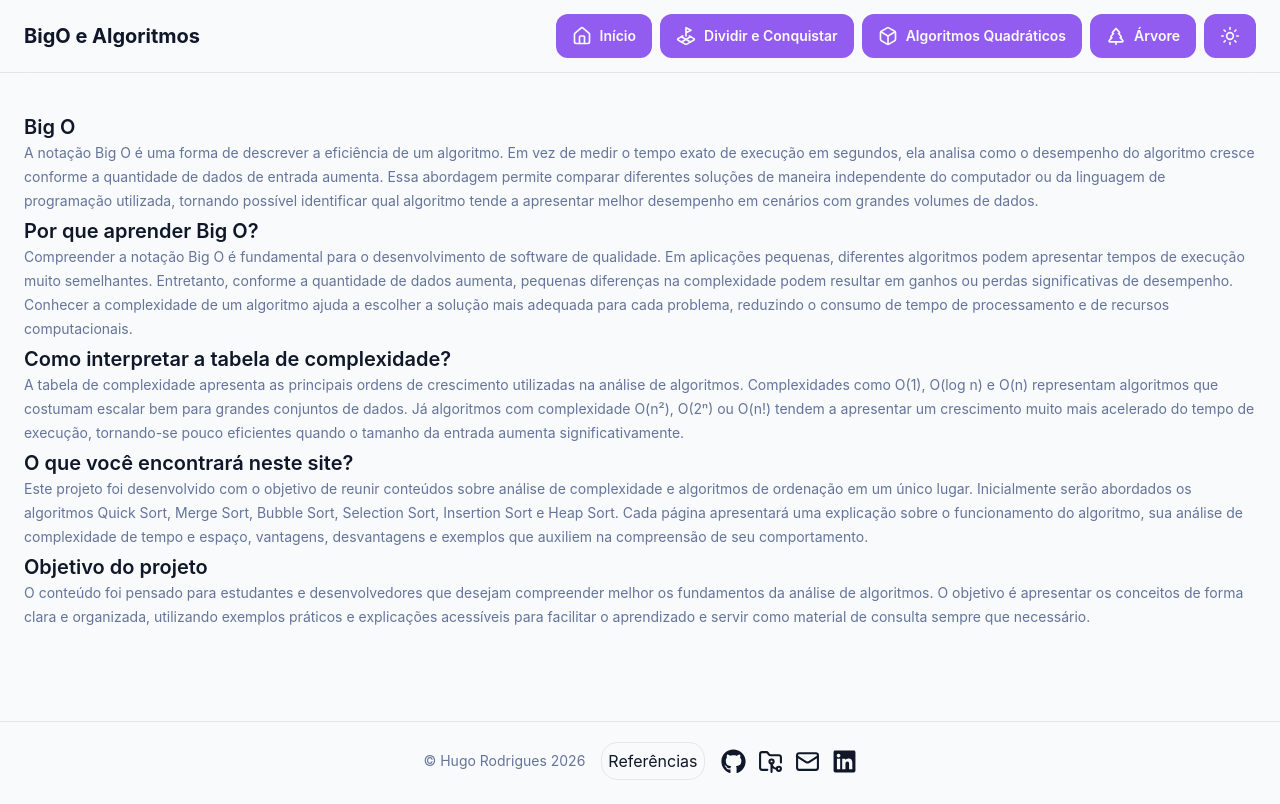
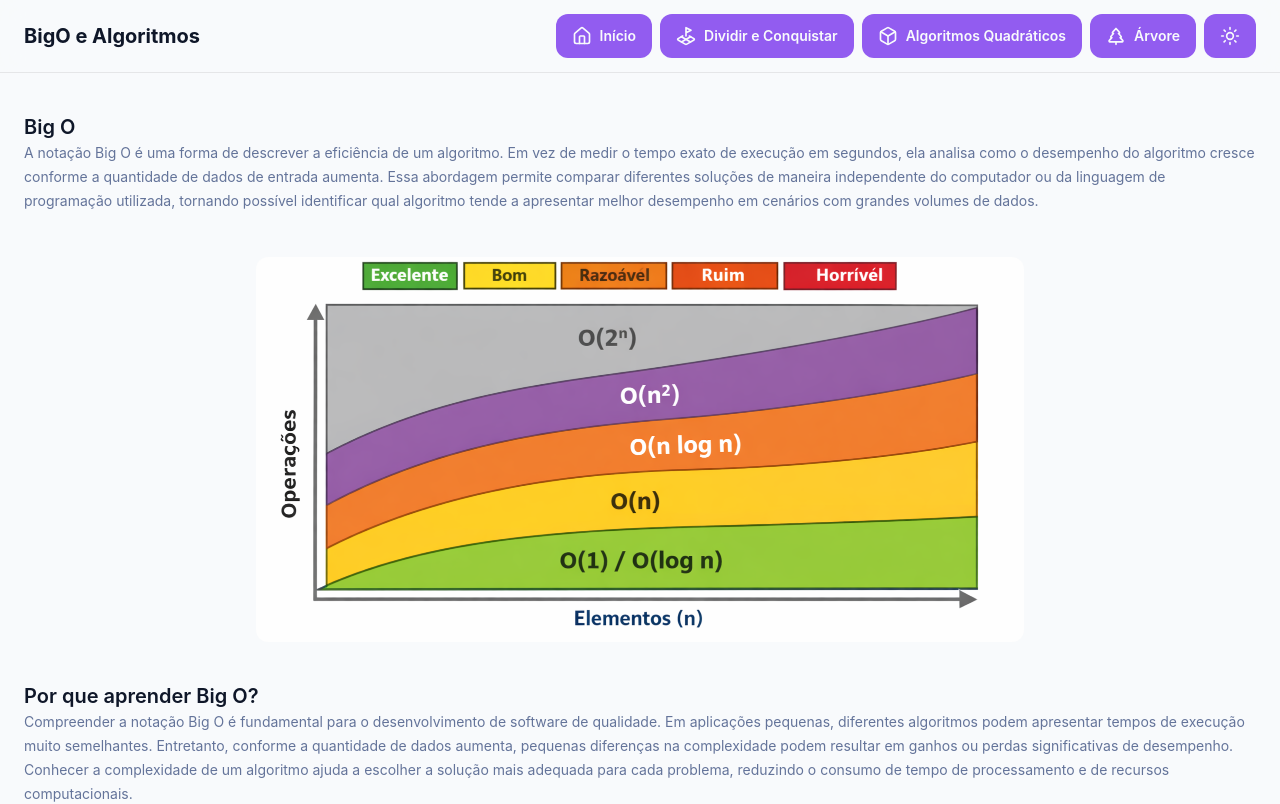
Before and after one commit to Apenas1Hugo/BigO_Algoritmos, a React (Vite) app in the folder BigO_Algoritmos/: page / in a window 1280 px wide. Shown: the top 804 px of the page. Built offline with nearby package versions, Linux system fonts and the light colour scheme.

Commit message:
Image na homepage
imagem demonstrativa da eficiência das funções

```diff
--- a/BigO_Algoritmos/src/pages/home/HomePage.tsx
+++ b/BigO_Algoritmos/src/pages/home/HomePage.tsx
@@ -1,5 +1,7 @@
-import { Container } from "../../components/Shared/Container";
-import { PageHeader } from "../../components/Shared/PageHeader";
+import { Container } from "../../components/shared/Container";
+import { PageHeader } from "../../components/shared/PageHeader";
+
+import tabela_bigo from "../../assets/tabela_bigo.png";
 
 export function HomePage() {
   return (
@@ -10,8 +12,11 @@ export function HomePage() {
       />
 
       <Container variant="small">
-
-       {/*COLOCAR IMAGEM DA TABELA bigO */}
+        <img
+          src={tabela_bigo}
+          alt="Tabela de complexidade Big O"
+          className="mx-auto m-10 w-full max-w-3xl cursor-pointer rounded-xl transition-all duration-300 hover:scale-105 hover:shadow-2xl"
+        />
       </Container>
 
       <PageHeader
```
Also changed, not shown: BigO_Algoritmos/src/components/Layout/Navbar.tsx (+2 -5 lines), BigO_Algoritmos/src/assets/tabela_bigo.png (added).
